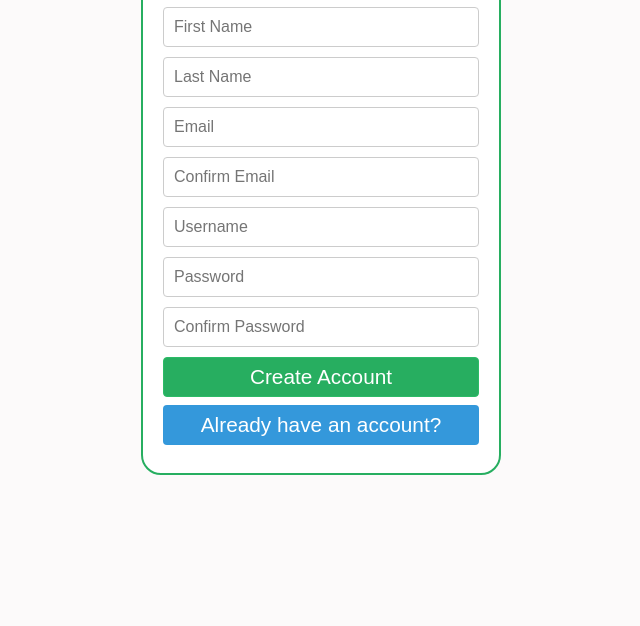
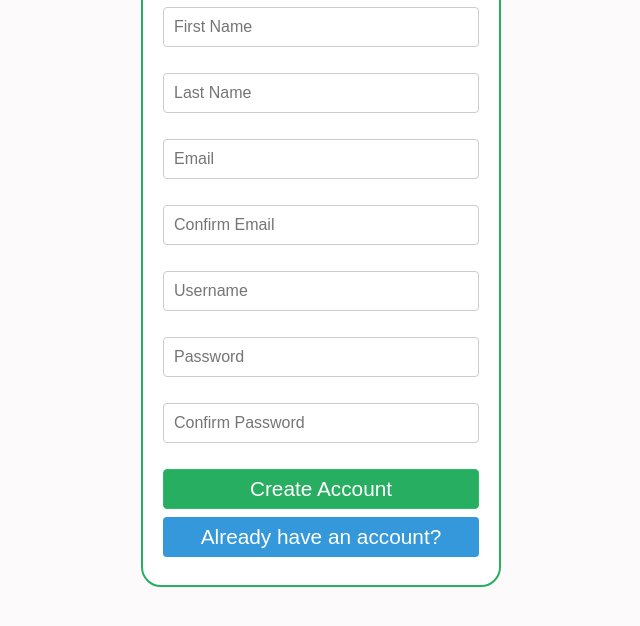
Before and after one commit to vafugere/Sample-Form, a plain HTML site: page signup.html in a window 1280 px wide. Shown: the part 120-746 px from the top of the page, without its empty margins (319-959 px from the left). Drawn offline with Linux system fonts and the light colour scheme.

Commit message:
Add group to inputs

```diff
--- a/signup.html
+++ b/signup.html
@@ -9,23 +9,38 @@
         <div class="signup-container">
             <div class="signup-title">Create Account</div>
             <form id="signup_form" name="signup_form" class="flex-form" method="post" action="">
+                <div class="group">
                     <input type="text" id="first_name" name="first_name" class="input" placeholder="First Name"/>
                     <span id="error_first_name" class="error-msg"></span>
+                </div>
+                <div class="group">
                     <input type="text" id="last_name" name="last_name" class="input" placeholder="Last Name"/>
                     <span id="error_last_name" class="error-msg"></span>
+                </div>
+                <div class="group">
                     <input type="text" id="email" name="email" class="input" placeholder="Email"/>
                     <span id="error_email" class="error-msg"></span>
+                </div>
+                <div class="group">
                     <input type="text" id="confirm_email" name="confirm_email" class="input" placeholder="Confirm Email"/>
                     <span id="error_confirm_email" class="error-msg"></span>
+                </div>
+                <div class="group">
                     <input type="text" id="username" name="username" class="input" placeholder="Username"/>
                     <span id="error_username" class="error-msg"></span>
+                </div>
+                <div class="group">
                     <input type="password" id="password" name="password" class="input" placeholder="Password"/>
                     <span id="error_password" class="error-msg"></span>
+                </div>
+                <div class="group">
                     <input type="password" id="confirm_password" name="confirm_password" class="input" placeholder="Confirm Password"/>
                     <span id="error_confirm_password" class="error-msg"></span>
+                </div>
                 <input type="submit" id="btn_signup" name="btn_signup" class="btn-secondary" value="Create Account"/>
                 <a href="index.html" class="btn-primary">Already have an account?</a>
             </form>
         </div>
+        <script src="validation.js"></script>
     </body>
 </html>
--- a/style.css
+++ b/style.css
@@ -30,6 +30,10 @@ body {
     border: 1px solid #ccc;
     border-radius: 4px;
     padding: 10px;
+    box-sizing: border-box;
+    width: 100%;
+}
+.group {
     margin-bottom: 10px;
 }
 a.btn-primary,
@@ -92,4 +96,6 @@ a.btn-secondary:hover {
 }
 .error-msg {
     color: red;
+    display: block;
+    padding: 8px;
 }
```
Lines whose indentation alone changed are shown as unchanged.
